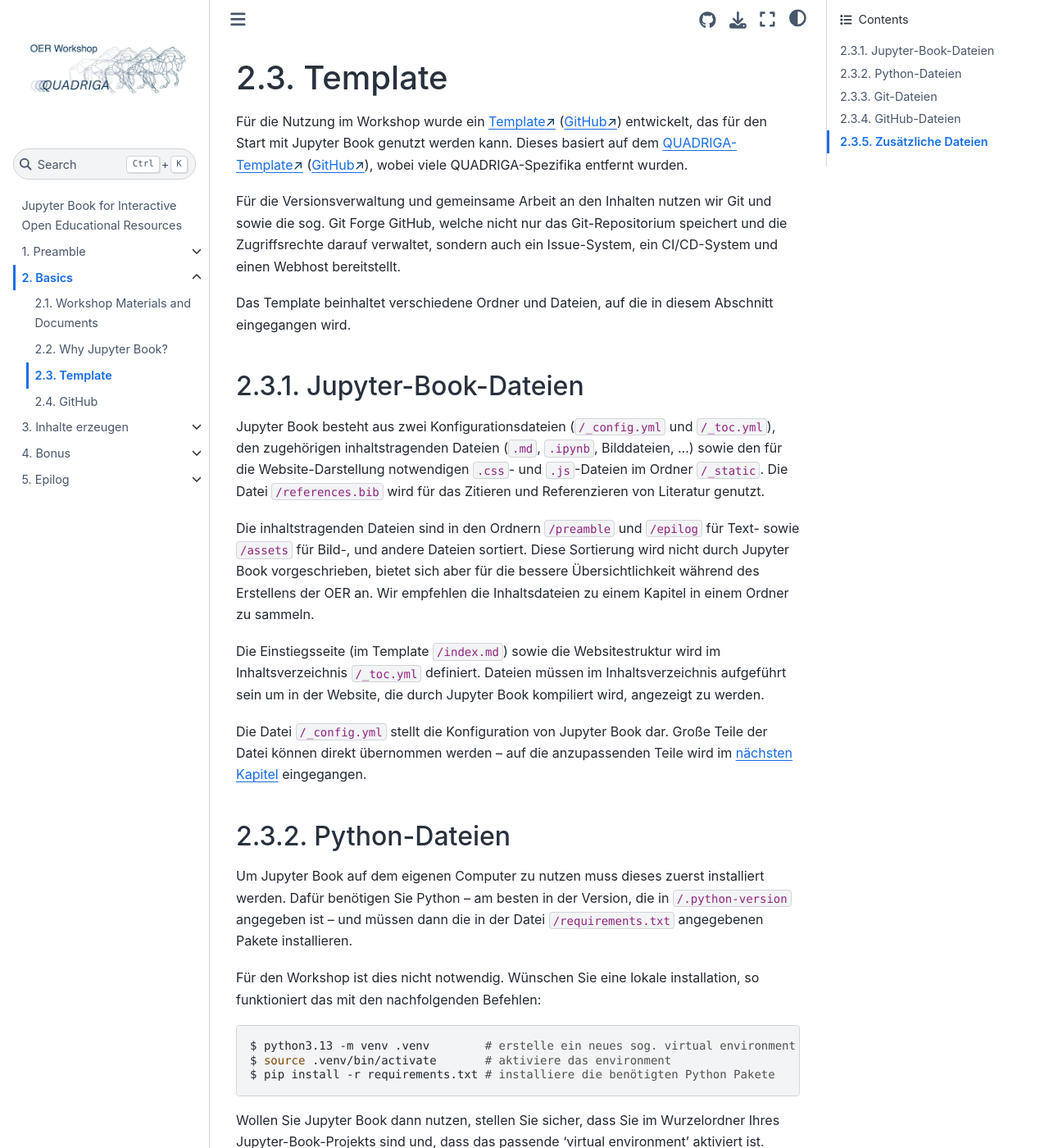
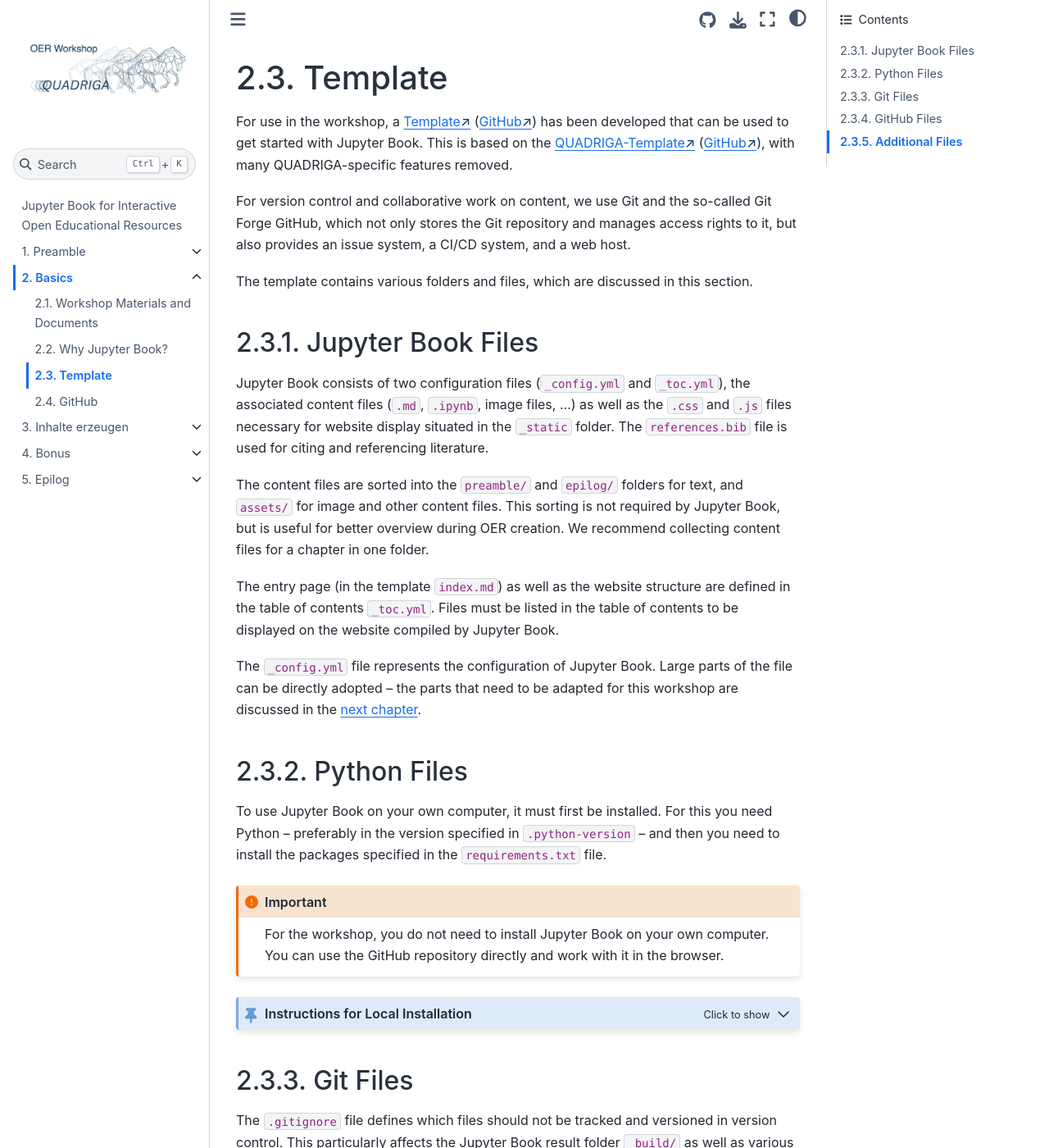
Before and after one commit to quadriga-dk/OER-Workshop, a Jupyter Book: the page built from basics/template.md, in a window 1280 px wide and 1400 px high. Shown: the whole window at 82% size. Built offline with Jupyter Book 1.0.4 settings and Sphinx 7.4.7 and the Sphinx Book theme 1.1.4, drawn with Linux system fonts in a browser that asks for light colours; pages that are not in the unit, such as notebooks, are missing from menus; some of the changed text lies outside the part shown.

Commit message:
feat: translate basics/template.md

`````diff
--- a/basics/template.md
+++ b/basics/template.md
@@ -1,53 +1,62 @@
 # Template
 
-Für die Nutzung im Workshop wurde ein <a href="https://quadriga-dk.github.io/OER-Workshop-Template" target="_blank" class="external-link">Template</a> (<a href="https://github.com/quadriga-dk/OER-Workshop-Template" target="_blank" class="external-link">GitHub</a>) entwickelt, das für den Start mit Jupyter Book genutzt werden kann. Dieses basiert auf dem <a href="https://quadriga-dk.github.io/Book_Template" target="_blank" class="external-link">QUADRIGA-Template</a> (<a href="https://github.com/quadriga-dk/Book_Template" target="_blank" class="external-link">GitHub</a>), wobei viele QUADRIGA-Spezifika entfernt wurden.
+For use in the workshop, a <a href="https://quadriga-dk.github.io/OER-Workshop-Template" target="_blank" class="external-link">Template</a> (<a href="https://github.com/quadriga-dk/OER-Workshop-Template" target="_blank" class="external-link">GitHub</a>) has been developed that can be used to get started with Jupyter Book. This is based on the <a href="https://quadriga-dk.github.io/Book_Template" target="_blank" class="external-link">QUADRIGA-Template</a> (<a href="https://github.com/quadriga-dk/Book_Template" target="_blank" class="external-link">GitHub</a>), with many QUADRIGA-specific features removed.
 
-Für die Versionsverwaltung und gemeinsame Arbeit an den Inhalten nutzen wir Git und sowie die sog. Git Forge GitHub, welche nicht nur das Git-Repositorium speichert und die Zugriffsrechte darauf verwaltet, sondern auch ein Issue-System, ein CI/CD-System und einen Webhost bereitstellt.
+For version control and collaborative work on content, we use Git and the so-called Git Forge GitHub, which not only stores the Git repository and manages access rights to it, but also provides an issue system, a CI/CD system, and a web host.
 
-Das Template beinhaltet verschiedene Ordner und Dateien, auf die in diesem Abschnitt eingegangen wird.
+The template contains various folders and files, which are discussed in this section.
 
-## Jupyter-Book-Dateien
-Jupyter Book besteht aus zwei Konfigurationsdateien (`/_config.yml` und `/_toc.yml`), den zugehörigen inhaltstragenden Dateien (`.md`, `.ipynb`, Bilddateien, …) sowie den für die Website-Darstellung notwendigen `.css`- und `.js`-Dateien im Ordner `/_static`. Die Datei `/references.bib` wird für das Zitieren und Referenzieren von Literatur genutzt.
+## Jupyter Book Files
+Jupyter Book consists of two configuration files (`_config.yml` and `_toc.yml`), the associated content files (`.md`, `.ipynb`, image files, ...) as well as the `.css` and `.js` files necessary for website display situated in the `_static` folder. The `references.bib` file is used for citing and referencing literature.
 
-Die inhaltstragenden Dateien sind in den Ordnern `/preamble` und `/epilog` für Text- sowie `/assets` für Bild-, und andere Dateien sortiert. Diese Sortierung wird nicht durch Jupyter Book vorgeschrieben, bietet sich aber für die bessere Übersichtlichkeit während des Erstellens der OER an. Wir empfehlen die Inhaltsdateien zu einem Kapitel in einem Ordner zu sammeln.
+The content files are sorted into the `preamble/` and `epilog/` folders for text, and `assets/` for image and other content files. This sorting is not required by Jupyter Book, but is useful for better overview during OER creation. We recommend collecting content files for a chapter in one folder.
 
-Die Einstiegsseite (im Template `/index.md`) sowie die Websitestruktur wird im Inhaltsverzeichnis `/_toc.yml` definiert. Dateien müssen im Inhaltsverzeichnis aufgeführt sein um in der Website, die durch Jupyter Book kompiliert wird, angezeigt zu werden.
+The entry page (in the template `index.md`) as well as the website structure are defined in the table of contents `_toc.yml`. Files must be listed in the table of contents to be displayed on the website compiled by Jupyter Book.
 
-Die Datei `/_config.yml` stellt die Konfiguration von Jupyter Book dar. Große Teile der Datei können direkt übernommen werden – auf die anzupassenden Teile wird im [nächsten Kapitel](/content/setup.md) eingegangen.
+The `_config.yml` file represents the configuration of Jupyter Book. Large parts of the file can be directly adopted – the parts that need to be adapted for this workshop are discussed in the [next chapter](/content/setup.md).
 
-## Python-Dateien
-Um Jupyter Book auf dem eigenen Computer zu nutzen muss dieses zuerst installiert werden. Dafür benötigen Sie Python – am besten in der Version, die in `/.python-version` angegeben ist – und müssen dann die in der Datei `/requirements.txt` angegebenen Pakete installieren.
+## Python Files
+To use Jupyter Book on your own computer, it must first be installed. For this you need Python – preferably in the version specified in `.python-version` – and then you need to install the packages specified in the `requirements.txt` file.
 
-Für den Workshop ist dies nicht notwendig. Wünschen Sie eine lokale installation, so funktioniert das mit den nachfolgenden Befehlen:
+```{admonition} Important
+:class: important
+For the workshop, you do not need to install Jupyter Book on your own computer. You can use the GitHub repository directly and work with it in the browser.
+```
+
+````{admonition} Instructions for Local Installation
+:class: hinweis, dropdown
+
+If you want a local installation, this works with the following commands:
 
 ```bash
-$ python3.13 -m venv .venv        # erstelle ein neues sog. virtual environment
-$ source .venv/bin/activate       # aktiviere das environment
-$ pip install -r requirements.txt # installiere die benötigten Python Pakete
+$ python3.13 -m venv .venv        # create a new virtual environment
+$ source .venv/bin/activate       # activate the environment
+$ pip install -r requirements.txt # install the required Python packages
 ```
-Wollen Sie Jupyter Book dann nutzen, stellen Sie sicher, dass Sie im Wurzelordner Ihres Jupyter-Book-Projekts sind und, dass das passende 'virtual environment' aktiviert ist. Nutzen Sie dann die nachfolgenden Befehle:
+If you want to use Jupyter Book then, make sure you are in the root folder of your Jupyter Book project and that the appropriate virtual environment is activated. Then use the following commands:
 
 ```bash
-# Kompiliert die Website und speichert das Ergebnis im Ordner /_build/html
+# Compiles the website and saves the result in the _build/html/ folder.
 $ jupyter book build .
 
-# Bereinigt den Ordner _build um dann das Buch vollständig neu bauen zu können
-# Muss nicht immer ausgeführt werden, kann jedoch bspw. Probleme mit dem Inhaltsverzeichnis lösen
+# Cleans the _build folder to allow the book to be completely rebuilt.
+# Does only need to be run if there are problems for example with the page navigation.
 $ jupyter book clean . --all
 ```
+````
 
-## Git-Dateien
-Die Datei `/.gitignore` definiert, welche Dateien nicht in der Versionverwaltung geführt und versioniert werden sollen. Dies betrifft insbesondere den Jupyter-Book-Ergebnis-Ordner `/_build` sowie verschiedene Cache-Dateien die durch die Ausführung von Python-Code enstehen. Die Datei muss im Workshop nicht verändert werden.
+## Git Files
+The `.gitignore` file defines which files should not be tracked and versioned in version control. This particularly affects the Jupyter Book result folder `_build/` as well as various cache files that are created by running Python code. The file does not need to be changed in the workshop.
 
-Die gesamte Versionskontrolle findet im Ordner `/.git` statt, weshalb Inhalte dieses Ordners nie von Hand verändert werden sollten.
+All version control takes place in the `.git/` folder, which is why the contents of this folder should _never_ be changed manually.
 
-## GitHub-Dateien
-Im Ordner `/.github` wird im Ordner `/.github/workflows` die sogenannte GitHub Action `deploy-book-python-only.yml` definiert. Diese führt beim Speichern von Änderungen auf GitHub (im sog. Branch `main`) verschiedene Befehle aus um das Jupyter Book zu kompilieren und das Ergebnis per GitHub Pages bereitzustellen. Die Inhalte der Datei müssen im Workshop nicht angepasst werden.
+## GitHub Files
+In the `.github/` folder, the so-called GitHub Action `deploy-book-python-only.yml` is defined in the `.github/workflows/` folder. This executes various commands when saving changes to GitHub (in the so-called `main` branch) to compile the Jupyter Book and provide the result via GitHub Pages. The contents of the file do not need to be adjusted in the workshop.
 
-Die Datei `README.md` beinhaltet eine kurze Beschreibung der Inhalte des Repositoriums und wird auf GitHub prominent angezeigt.
+The `README.md` file contains a brief description of the repository contents and is prominently displayed on GitHub.
 
-## Zusätzliche Dateien
+## Additional Files
 
-In der Datei `LICENSE.md` werden Informationen zur Nutzungslizenzen festgehalten.
+The `LICENSE.md` file contains information about the licenses for the contents and the code of the template.
 
-Die Datei `CITATION.cff` definiert Metadaten für die Zitation des Git-Repositoriums. Sie wird von GitHub und von Zenodo genutzt um Zitierhinweise zu generieren.
+The `CITATION.cff` file defines metadata for citing the Git repository. It is used by GitHub and Zenodo to generate citation information.
`````
